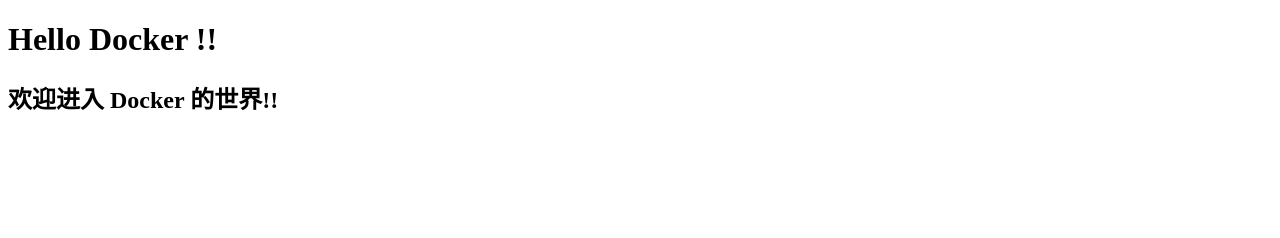
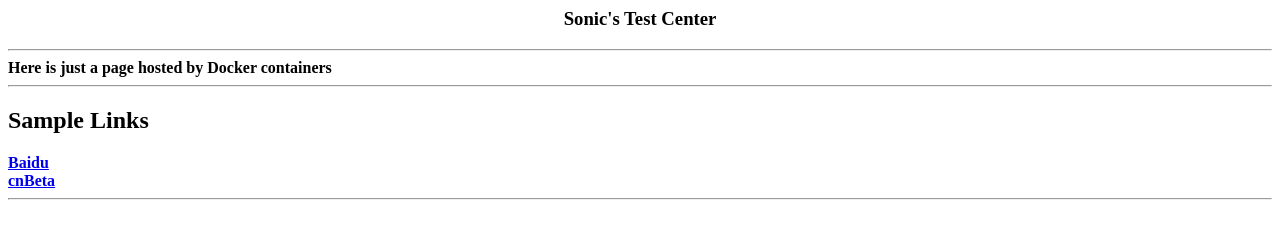
Before and after one commit to xusu/hello_word, a plain HTML site: page index.html in a window 1280 px wide. Drawn offline with Linux system fonts and the light colour scheme.

Commit message:
Update index.html

```diff
--- a/index.html
+++ b/index.html
@@ -1,13 +1,29 @@
-<!DOCTYPE html>
-<html lang="en">
-	<head>
-		<meta charset="UTF-8">
-		<title>Hello Docker</title>
-	</head>
-	<body>
+<html>
 
-		<h1> Hello Docker !! </h1>
-		<h2> 欢迎进入 Docker 的世界!! </h2>
+<!--
+Author:	Sonic Ning
+Date:	Aug 20, 2015
+-->
 
-	</body>
+
+
+<h3><center>Sonic's Test Center<center></h3>
+
+
+<hr>
+
+<b>Here is just a page hosted by Docker containers
+<br>
+
+<hr>
+
+<H2>Sample Links</H2>
+<A HREF="https://www.baidu.com">Baidu</A>
+<br>
+<A HREF="http://www.cnbeta.com">cnBeta</A>
+<br>
+
+<hr>
+<br>
+
 </html>
```
